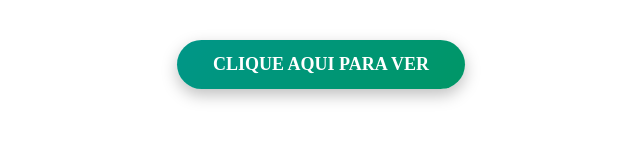
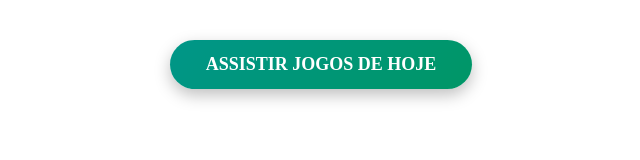
Before and after one commit to leoanrdo77pk/playerfut, a plain HTML site: page index.html in a window 1280 px wide. Shown: the whole page, without its empty margins (319-959 px from the left). Drawn offline with Linux system fonts and the light colour scheme.

Commit message:
Update index.html

```diff
--- a/index.html
+++ b/index.html
@@ -1,5 +1,5 @@
 <div style="text-align: center; margin: 40px 0;">
-  <a href="https://puroplay.vercel.app/" class="game-button">CLIQUE AQUI PARA VER</a>
+  <a href="https://futebolaovivogratis.com.br/" class="game-button">ASSISTIR JOGOS DE HOJE</a>
 </div>
 
 <style>
```
